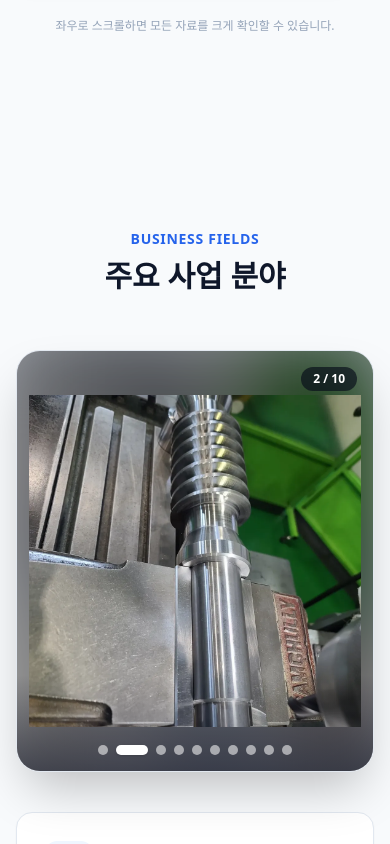
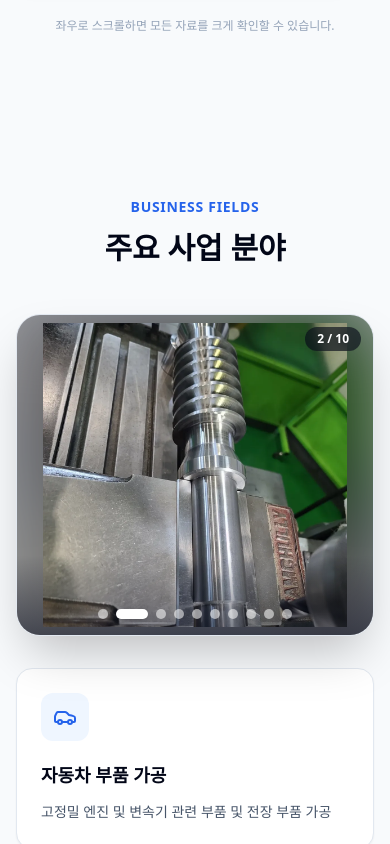
Before and after one commit to noajun1210-hub/min-young-precision, a React (Vite) app: page / in a window 390 px wide. Shown: the part 2480-3324 px from the top of the page. Built offline with nearby package versions, Linux system fonts and the light colour scheme; the HTML template or start-up script is replaced by a standard one.

Commit message:
Update Services.tsx

```diff
--- a/src/components/Services.tsx
+++ b/src/components/Services.tsx
@@ -43,23 +43,23 @@ export default function Services() {
   }, [currentImageIndex, serviceImages.length]);
 
   return (
-    <section id="services" className="py-24 bg-slate-50">
-      <div className="max-w-7xl mx-auto px-4 sm:px-6 lg:px-8">
-        <div className="text-center mb-14">
-          <span className="text-brand-blue font-bold uppercase tracking-wider text-sm">
+    <section id="services" className="bg-slate-50 py-16 sm:py-20 lg:py-24">
+      <div className="mx-auto max-w-7xl px-4 sm:px-6 lg:px-8">
+        <div className="mb-12 text-center sm:mb-14">
+          <span className="text-sm font-black uppercase tracking-wider text-brand-blue">
             {services.eyebrow}
           </span>
 
-          <h2 className="text-3xl md:text-4xl font-bold text-slate-900 mt-2">
+          <h2 className="mt-3 text-3xl font-black text-slate-950 sm:text-4xl lg:text-5xl">
             {services.title}
           </h2>
         </div>
 
-        <div className="grid lg:grid-cols-[0.95fr_1.05fr] gap-10 items-start">
+        <div className="grid gap-8 lg:grid-cols-[0.95fr_1.05fr] lg:items-start lg:gap-10">
           <div className="relative lg:sticky lg:top-24">
             {serviceImages.length > 0 ? (
               <div className="relative overflow-hidden rounded-3xl border border-slate-200 bg-slate-100 shadow-2xl">
-                <div className="relative h-[420px] md:h-[520px]">
+                <div className="relative h-[320px] sm:h-[440px] lg:h-[520px]">
                   {serviceImages.map((image, index) => (
                     <div
                       key={`${image}-${index}`}
@@ -79,15 +79,15 @@ export default function Services() {
                       <img
                         src={image}
                         alt={`민영정밀 사업 분야 이미지 ${index + 1}`}
-                        className="relative z-10 h-full w-full object-contain p-3 md:p-4"
+                        className="relative z-10 h-full w-full object-contain p-2 sm:p-4"
                       />
                     </div>
                   ))}
 
-                  <div className="pointer-events-none absolute inset-x-0 bottom-0 z-20 h-24 bg-gradient-to-t from-slate-950/55 to-transparent"></div>
+                  <div className="pointer-events-none absolute inset-x-0 bottom-0 z-20 h-20 bg-gradient-to-t from-slate-950/55 to-transparent"></div>
 
                   {serviceImages.length > 1 && (
-                    <div className="absolute bottom-4 left-0 right-0 z-30 flex justify-center gap-2 px-4">
+                    <div className="absolute bottom-4 left-0 right-0 z-30 flex flex-wrap justify-center gap-2 px-4">
                       {serviceImages.map((_, index) => (
                         <button
                           key={index}
@@ -105,14 +105,14 @@ export default function Services() {
                   )}
 
                   {serviceImages.length > 1 && (
-                    <div className="absolute right-4 top-4 z-30 rounded-full bg-slate-950/60 px-3 py-1 text-xs font-bold text-white backdrop-blur">
+                    <div className="absolute right-3 top-3 z-30 rounded-full bg-slate-950/60 px-3 py-1 text-xs font-bold text-white backdrop-blur">
                       {currentImageIndex + 1} / {serviceImages.length}
                     </div>
                   )}
                 </div>
               </div>
             ) : (
-              <div className="relative overflow-hidden rounded-3xl bg-slate-950 p-10 shadow-2xl min-h-[420px] md:min-h-[520px] flex items-center justify-center">
+              <div className="relative flex min-h-[320px] items-center justify-center overflow-hidden rounded-3xl bg-slate-950 p-8 shadow-2xl sm:min-h-[440px] lg:min-h-[520px]">
                 <div className="absolute inset-0 bg-[radial-gradient(circle_at_top_right,rgba(37,99,235,0.35),transparent_35%),radial-gradient(circle_at_bottom_left,rgba(59,130,246,0.22),transparent_35%)]"></div>
 
                 <div className="relative z-10 text-center">
@@ -120,15 +120,15 @@ export default function Services() {
                     <Factory size={42} />
                   </div>
 
-                  <p className="text-sm font-black uppercase tracking-[0.35em] text-blue-400">
+                  <p className="text-sm font-black uppercase tracking-[0.32em] text-blue-400">
                     Min Young Precision
                   </p>
 
-                  <h3 className="mt-4 text-3xl font-black text-white">
+                  <h3 className="mt-4 text-2xl font-black text-white sm:text-3xl">
                     정밀가공 전문 분야
                   </h3>
 
-                  <p className="mt-4 text-slate-300 leading-relaxed">
+                  <p className="mt-4 text-sm leading-relaxed text-slate-300 sm:text-base">
                     관리자 페이지에서 사업 분야 이미지를 등록하면 이 영역에 최대 10장까지 자동 슬라이드로 표시됩니다.
                   </p>
                 </div>
@@ -136,24 +136,24 @@ export default function Services() {
             )}
           </div>
 
-          <div className="grid gap-6 sm:grid-cols-2">
+          <div className="grid gap-4 sm:grid-cols-2 sm:gap-5">
             {services.items.map((item, index) => {
               const Icon = iconMap[item.icon] || Settings;
 
               return (
                 <article
                   key={`${item.title}-${index}`}
-                  className="group rounded-2xl border border-slate-200 bg-white p-7 shadow-sm transition-all duration-300 hover:-translate-y-1 hover:shadow-xl"
+                  className="group rounded-2xl border border-slate-200 bg-white p-6 shadow-sm transition-all duration-300 hover:-translate-y-1 hover:shadow-xl sm:p-7"
                 >
-                  <div className="mb-6 flex h-12 w-12 items-center justify-center rounded-xl bg-blue-50 text-brand-blue transition group-hover:bg-brand-blue group-hover:text-white">
+                  <div className="mb-5 flex h-12 w-12 items-center justify-center rounded-xl bg-blue-50 text-brand-blue transition group-hover:bg-brand-blue group-hover:text-white">
                     <Icon size={24} />
                   </div>
 
-                  <h3 className="text-xl font-bold text-slate-900">
+                  <h3 className="text-lg font-black text-slate-950 sm:text-xl">
                     {item.title}
                   </h3>
 
-                  <p className="mt-4 text-slate-600 leading-relaxed">
+                  <p className="mt-3 text-sm leading-relaxed text-slate-600 sm:text-base">
                     {item.description}
                   </p>
                 </article>
```
